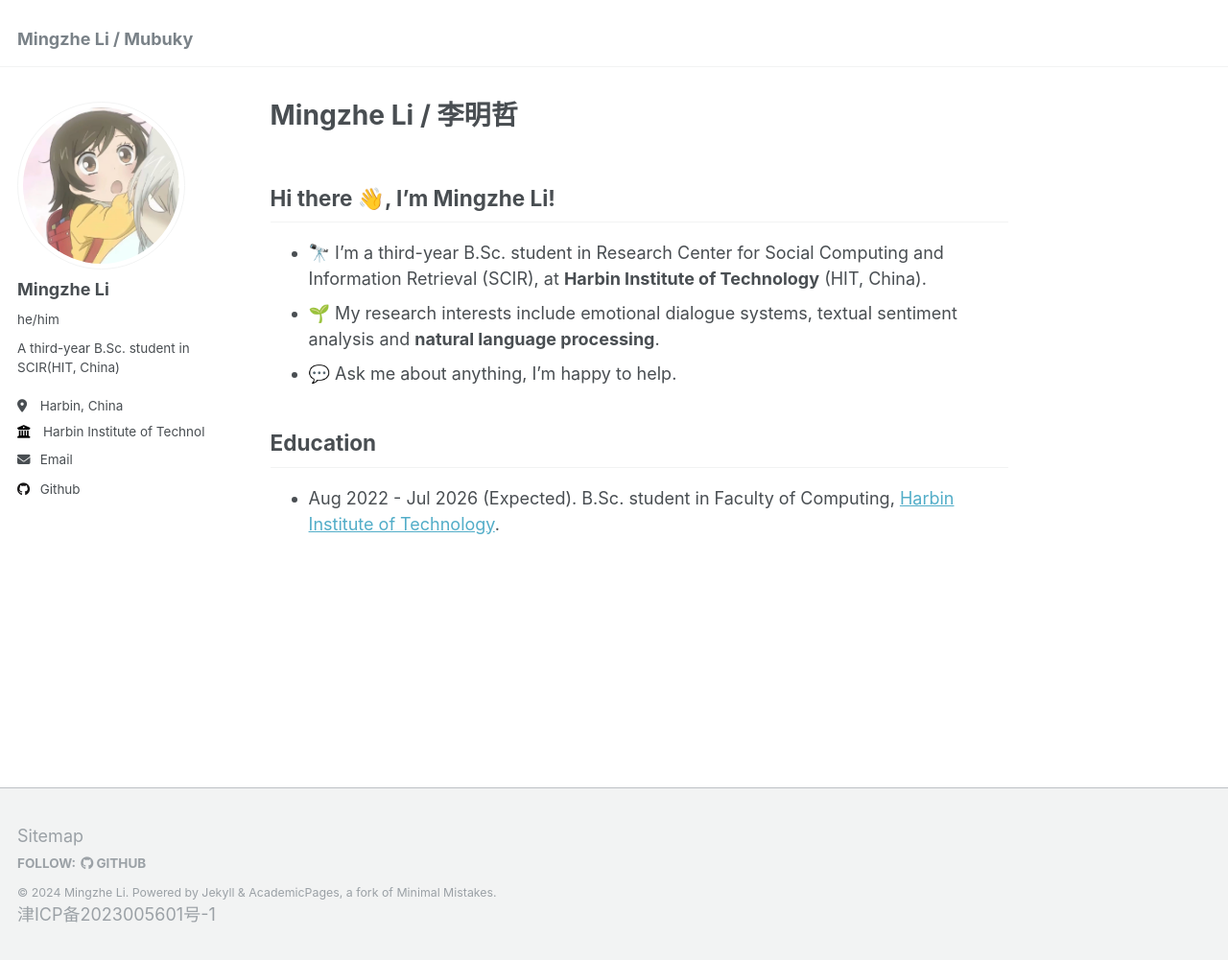
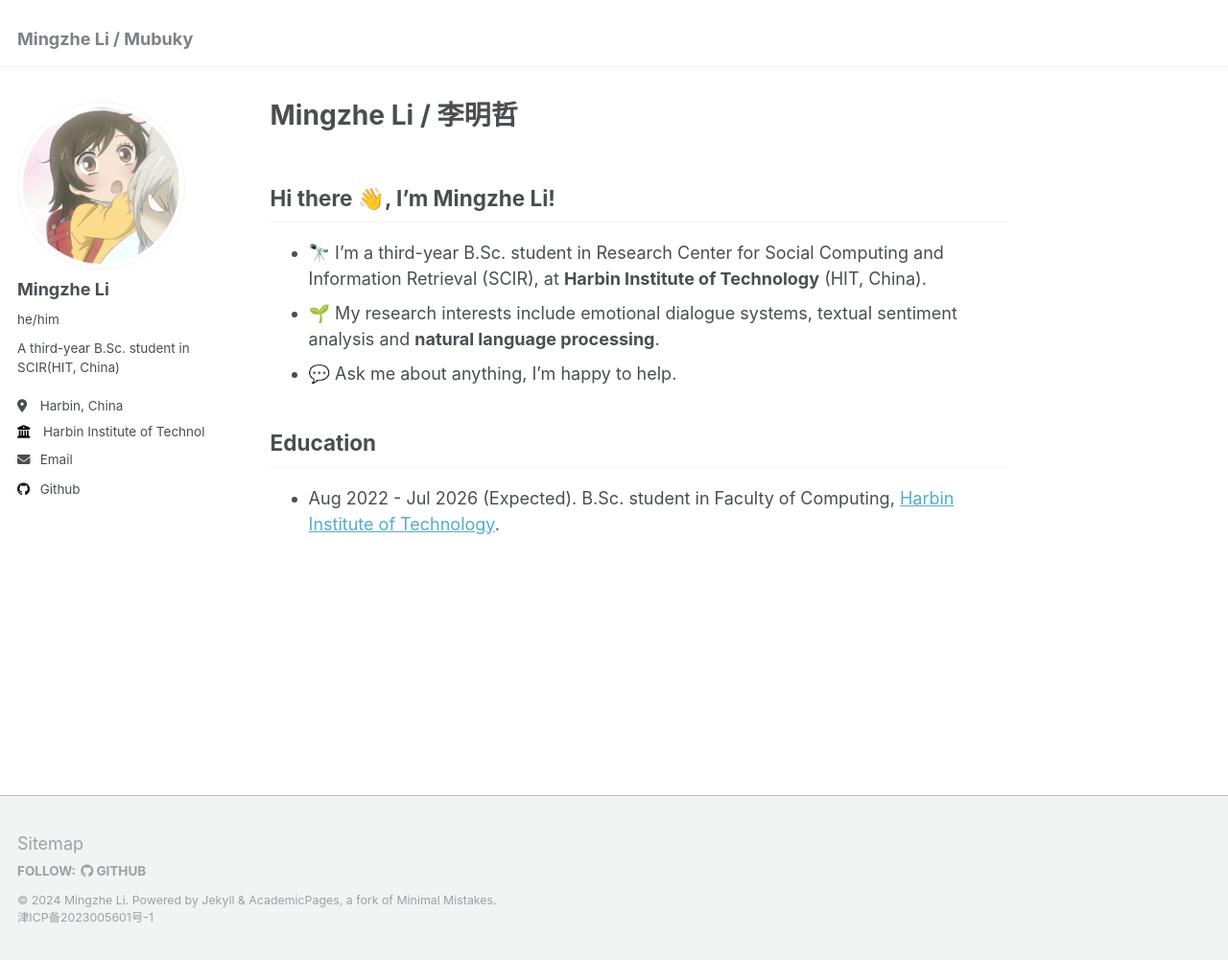
Before and after one commit to tj-chen-1209/chentingjia.github.io, a Jekyll site: the page built from _pages/about.md, in a window 1280 px wide and 1003 px high. Shown: the whole window at 96% size. Built offline with Jekyll 4.4.1, drawn with Linux system fonts in a browser that asks for light colours.

Commit message:
Update footer.html

```diff
--- a/_includes/footer.html
+++ b/_includes/footer.html
@@ -14,6 +14,6 @@
 {% endif %}
 
 <div class="page__footer-copyright">&copy; {{ site.time | date: '%Y' }} {{ site.name | default: site.title }}. {{ site.data.ui-text[site.locale].powered_by | default: "Powered by" }} <a href="http://jekyllrb.com" rel="nofollow">Jekyll</a> &amp; <a href="https://github.com/academicpages/academicpages.github.io">AcademicPages</a>, a fork of <a href="https://mademistakes.com/work/minimal-mistakes-jekyll-theme/" rel="nofollow">Minimal Mistakes</a>.</div>
-<div class="page__footer-beian">
+<div class="page__footer-copyright">
   <a href="https://beian.miit.gov.cn/" target="_blank">津ICP备2023005601号-1</a>
 </div>
```
